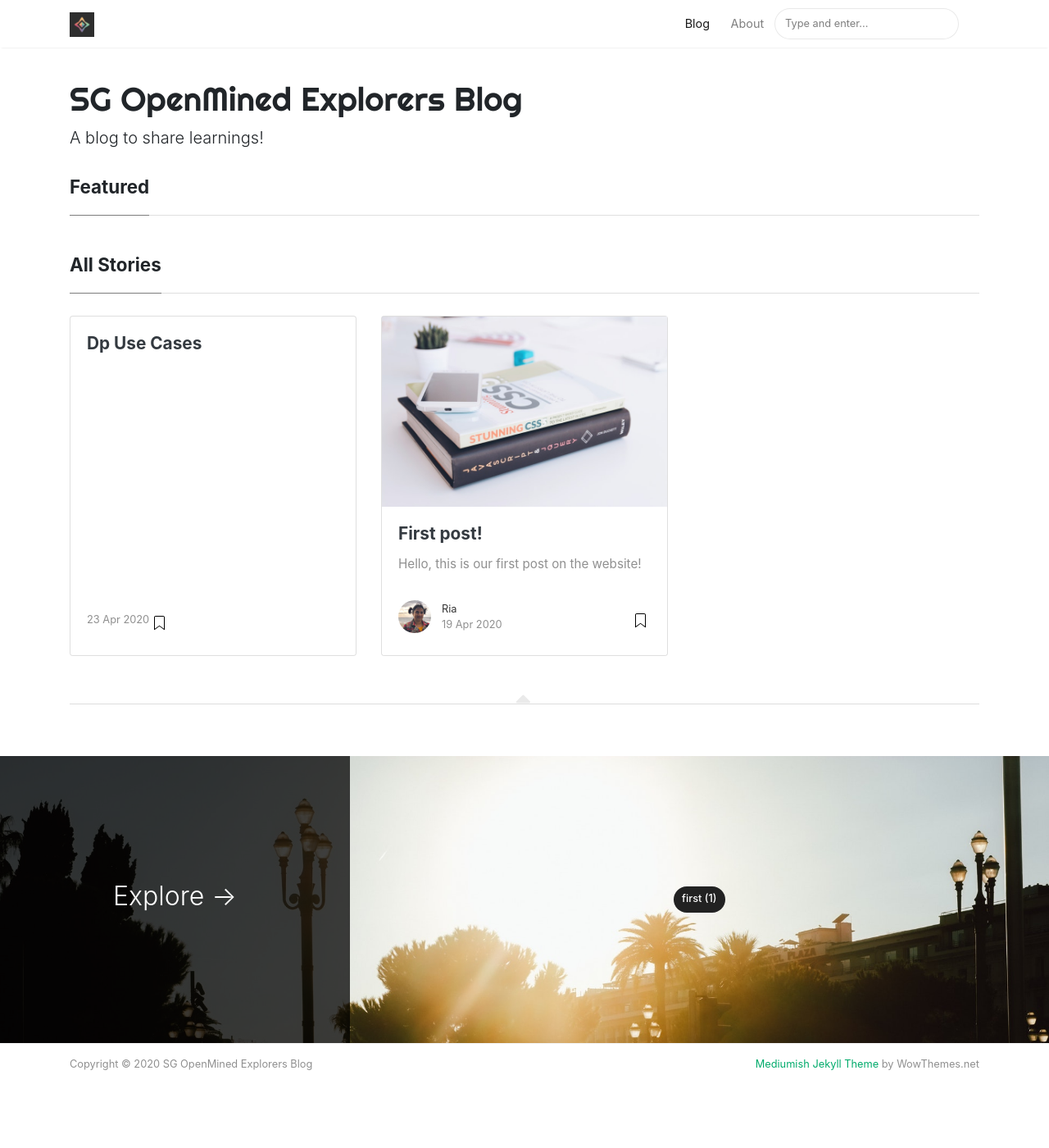
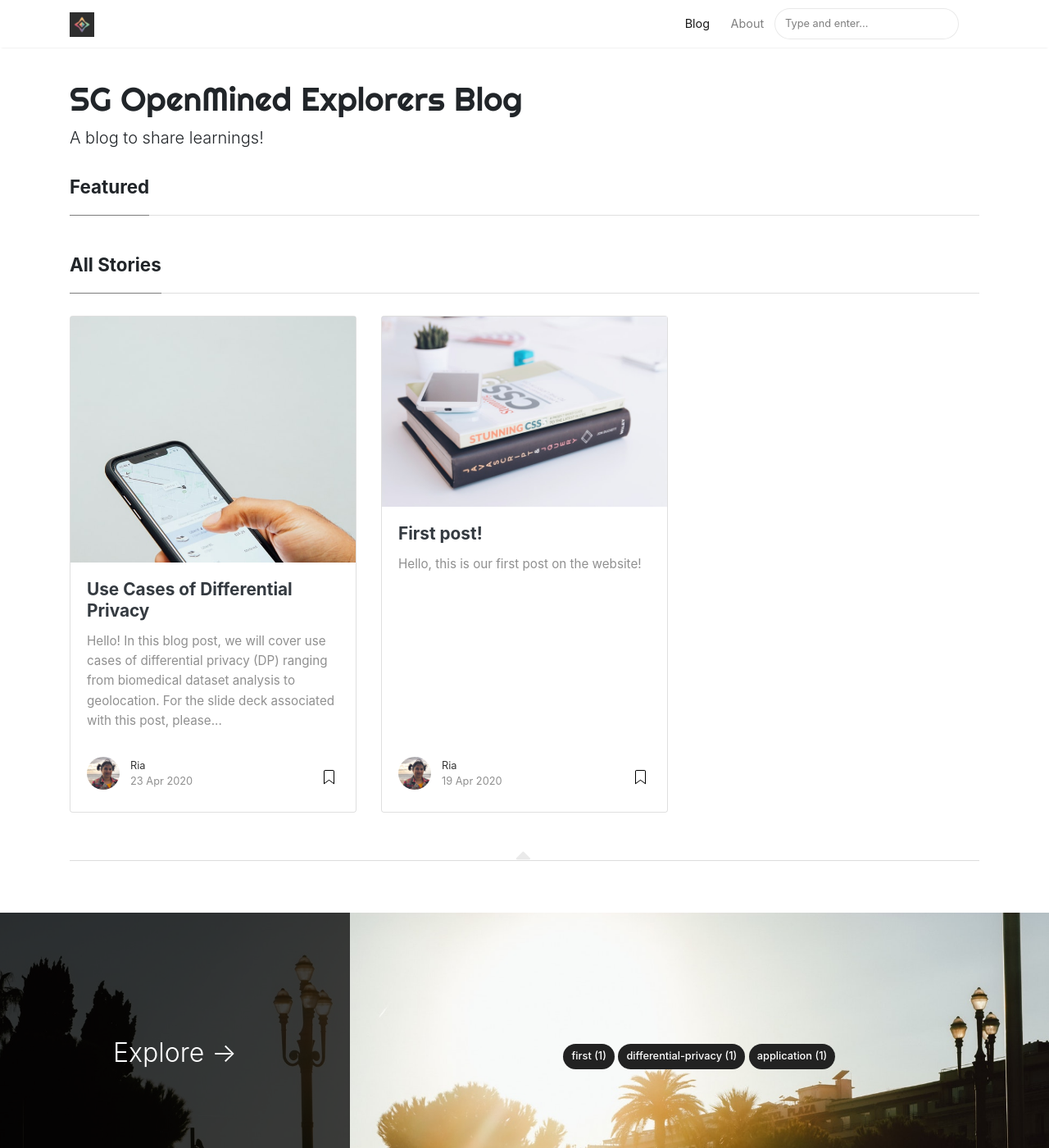
Before and after one commit to ZumrutMuftuoglu/OM-Study-Group, a Jekyll site: the page built from docs/index.html, in a window 1280 px wide and 1400 px high. Shown: the whole window at 82% size. Built offline with Jekyll 4.4.1, drawn with Linux system fonts in a browser that asks for light colours; nearby versions of some CDN libraries; the list of posts is cut into pages by our own code.

Commit message:
Update 2020-04-23-DP-use-cases.md

```diff
--- a/docs/_posts/2020-04-23-DP-use-cases.md
+++ b/docs/_posts/2020-04-23-DP-use-cases.md
@@ -1,4 +1,10 @@
-
+---
+layout: post
+title:  "Use Cases of Differential Privacy"
+author: ria
+categories: [ differential-privacy, application ]
+image: assets/images/uber-use-case.JPG
+---
 
 
 Hello! In this blog post, we will cover use cases of differential privacy (DP) ranging from biomedical dataset analysis to geolocation. For the slide deck associated with this post, please see [Use cases of Differential Privacy and Federated Learning by @Ria](https://docs.google.com/presentation/d/15Mzb0mGKrBSDULTuha-TXHp-rdHppLi8MQGTuiwfKlU/edit?usp=sharing).
```
